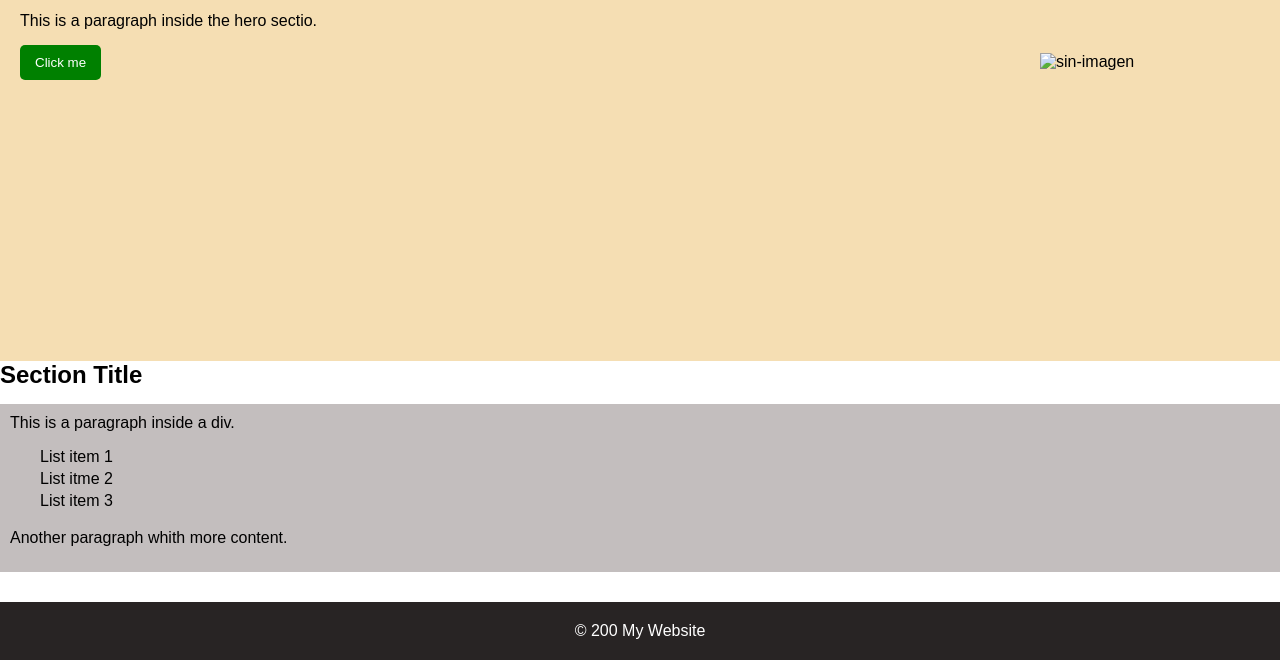
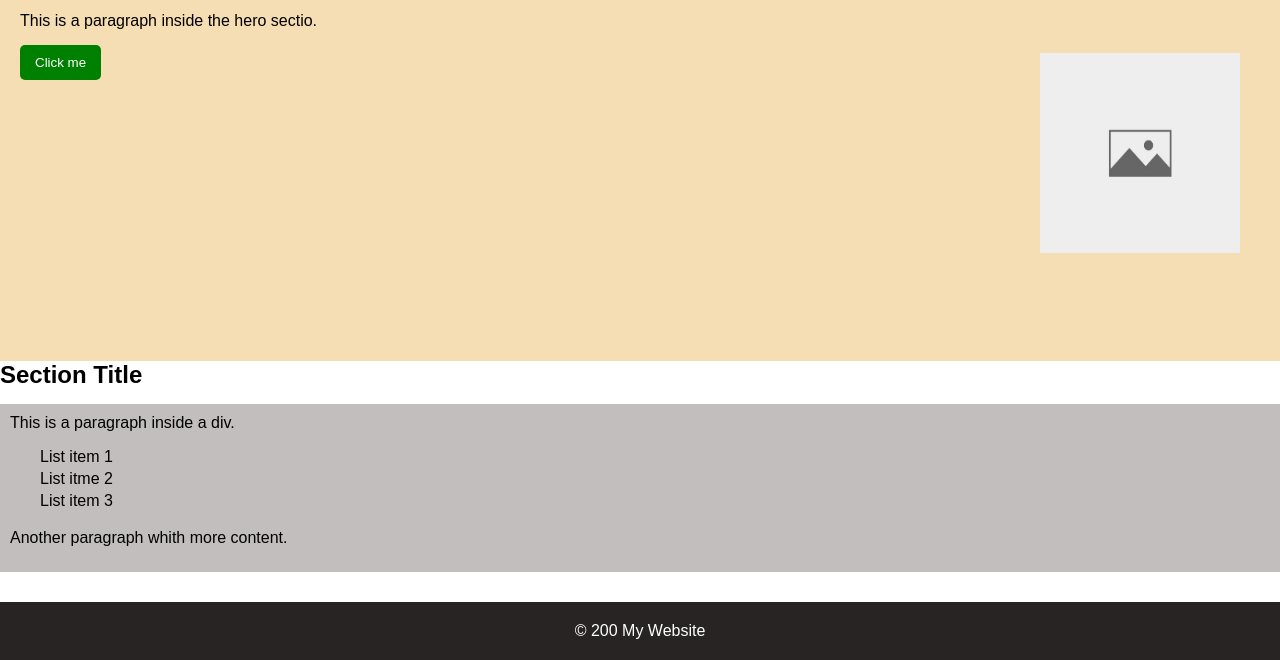
Before and after one commit to StevenNunez/Funval-G3, a plain HTML site: page practica_3/index.html in a window 1280 px wide. Shown: the part 185-845 px from the top of the page. Drawn offline with Linux system fonts and the light colour scheme.

Commit message:
actualizacion de imagen practica_2

```diff
--- a/practica_3/index.html
+++ b/practica_3/index.html
@@ -22,7 +22,7 @@
             <h1>Hero Section</h1>
             <p>This is a paragraph inside the hero sectio.</p>
             <button>Click me</button>
-            <img src="./imagenes/Sin título.png" alt="sin-imagen" height="200px">
+            <img src="./imagenes/Sin_título.png" alt="sin-imagen" height="200px">
         </div>
         <div class="section">
             <h2>Section Title</h2>
```
